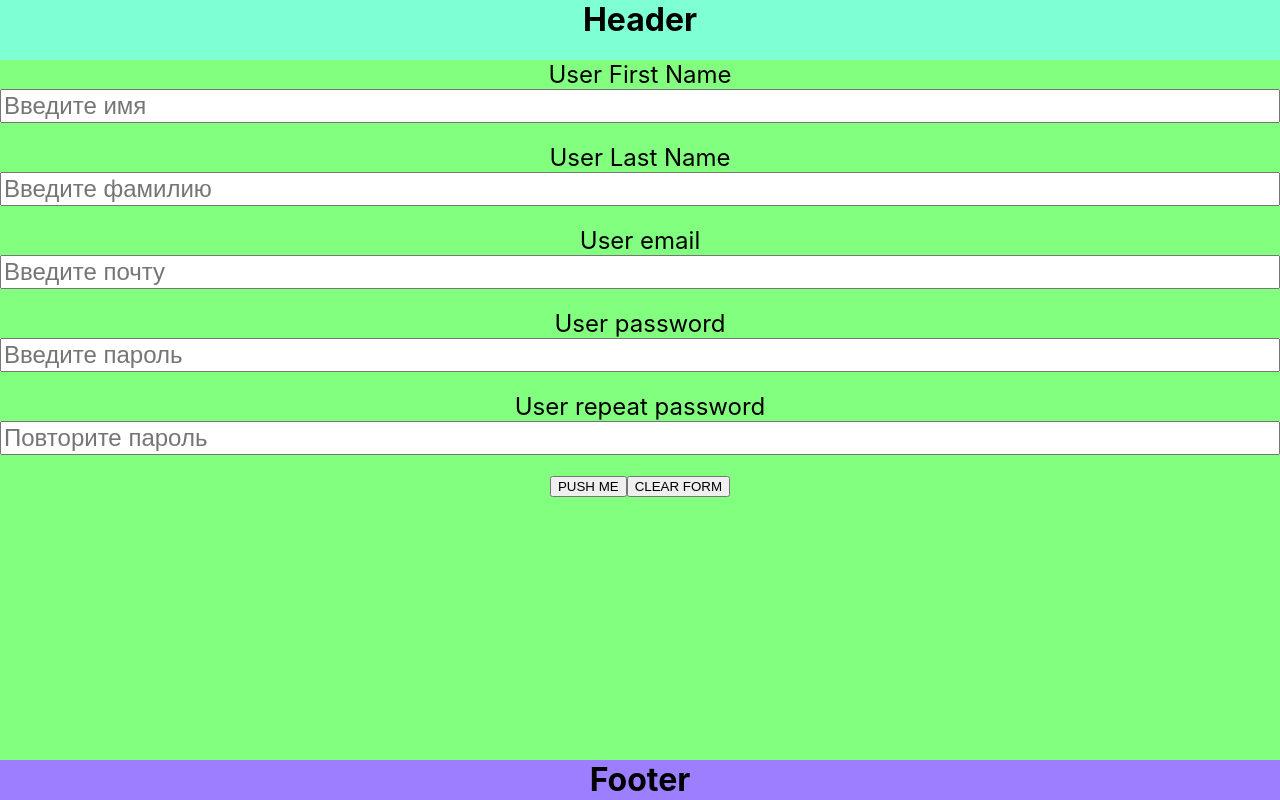
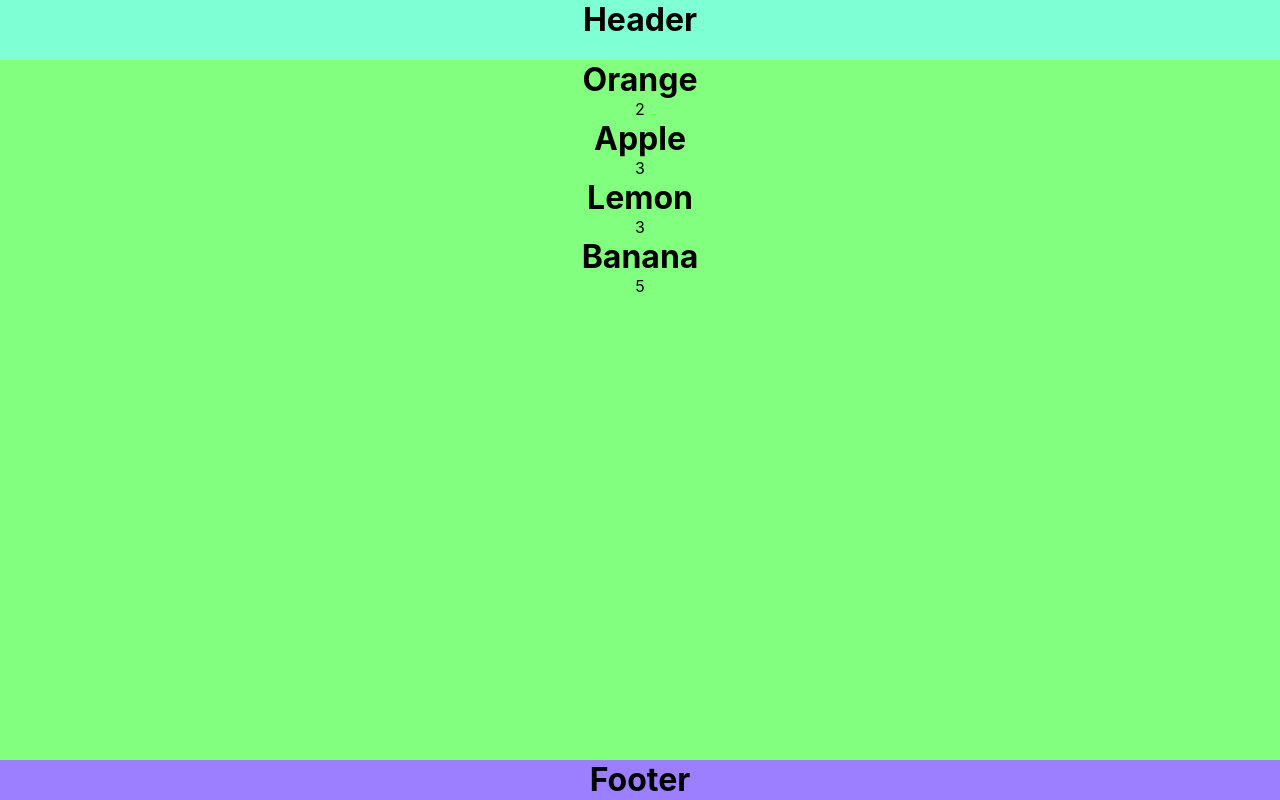
Before and after one commit to Alexnn0987/react_course_2021, a React (Create React App) app: page / in a window 1280 px wide. Built offline with nearby package versions, Linux system fonts and the light colour scheme.

Commit message:
key_prop

```diff
--- /dev/null
+++ b/src/FruitCart/index.tsx
@@ -0,0 +1,18 @@
+import React from "react";
+
+type FruitCartPropsType = {
+  name: string;
+  cost: string;
+};
+
+const FruitCart: React.FC<FruitCartPropsType> = (props) => {
+  const { name, cost } = props;
+  return (
+    <div>
+      <h1>{name}</h1>
+      <span>{cost}</span>
+    </div>
+  );
+};
+
+export default FruitCart;
--- a/src/RegistrationPage/index.tsx
+++ b/src/RegistrationPage/index.tsx
@@ -1,16 +1,51 @@
 import React from "react";
 import Footer from "../Footer";
 import Header from "../Header";
-import Form from "../Form";
+// import Form from "../Form";
+import FruitCart from "../FruitCart";
+
+const data = [
+  {
+    id: 1,
+    name: "Orange",
+    cost: "2",
+  },
+  {
+    id: 2,
+    name: "Apple",
+    cost: "3",
+  },
+  {
+    id: 3,
+    name: "Lemon",
+    cost: "3",
+  },
+  {
+    id: 4,
+    name: "Banana",
+    cost: "5",
+  },
+];
 
 const RegistrationPage: React.FC = () => {
   return (
     <div className="page_wrapper">
       <Header />
       <main className="main">
-        <div>
-          <Form />
-        </div>
+        {data.map(({ name, cost, id }) => (
+          <div key={id}>
+            <h1>{name}</h1>
+            <span>{cost}</span>
+          </div>
+          // <FruitCart key={id} name={name} cost={cost} />
+        ))}
+        {/* {[
+          <FruitCart name={data[0].name} cost={data[0].cost} />,  //  сократили данную запись предыдущим кодом data.map
+          <FruitCart name={data[1].name} cost={data[1].cost} />,
+          <FruitCart name={data[2].name} cost={data[2].cost} />,
+          <FruitCart name={data[3].name} cost={data[3].cost} />,
+        ]} */}
+        {/* <Form /> */}
       </main>
       <Footer />
     </div>
```
Also changed, not shown: src/components/RegistrationComponent/index.tsx (added, +9 -0 lines), src/containers/RegistrationPageContainer/index.tsx (added, +9 -0 lines).
